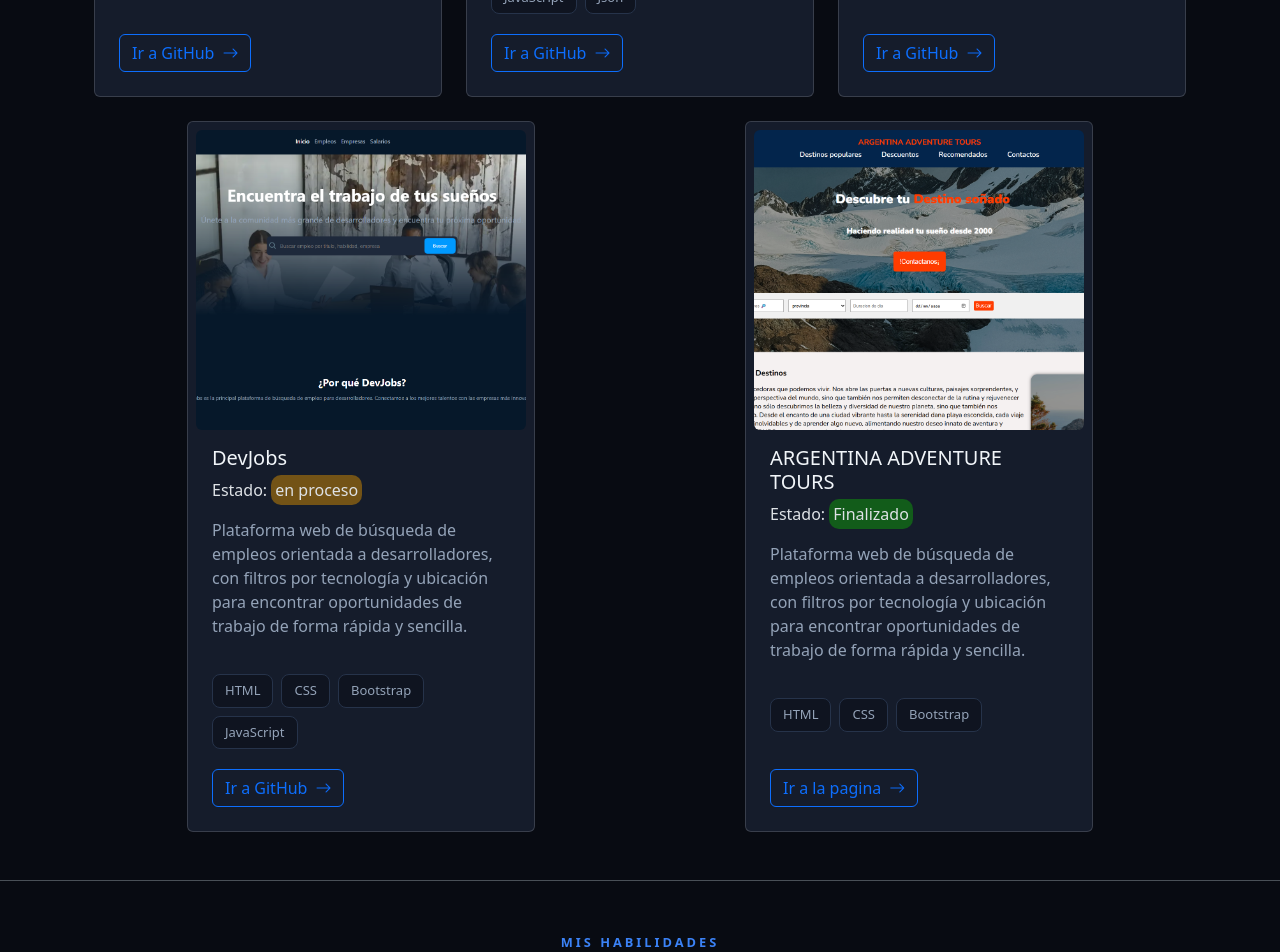
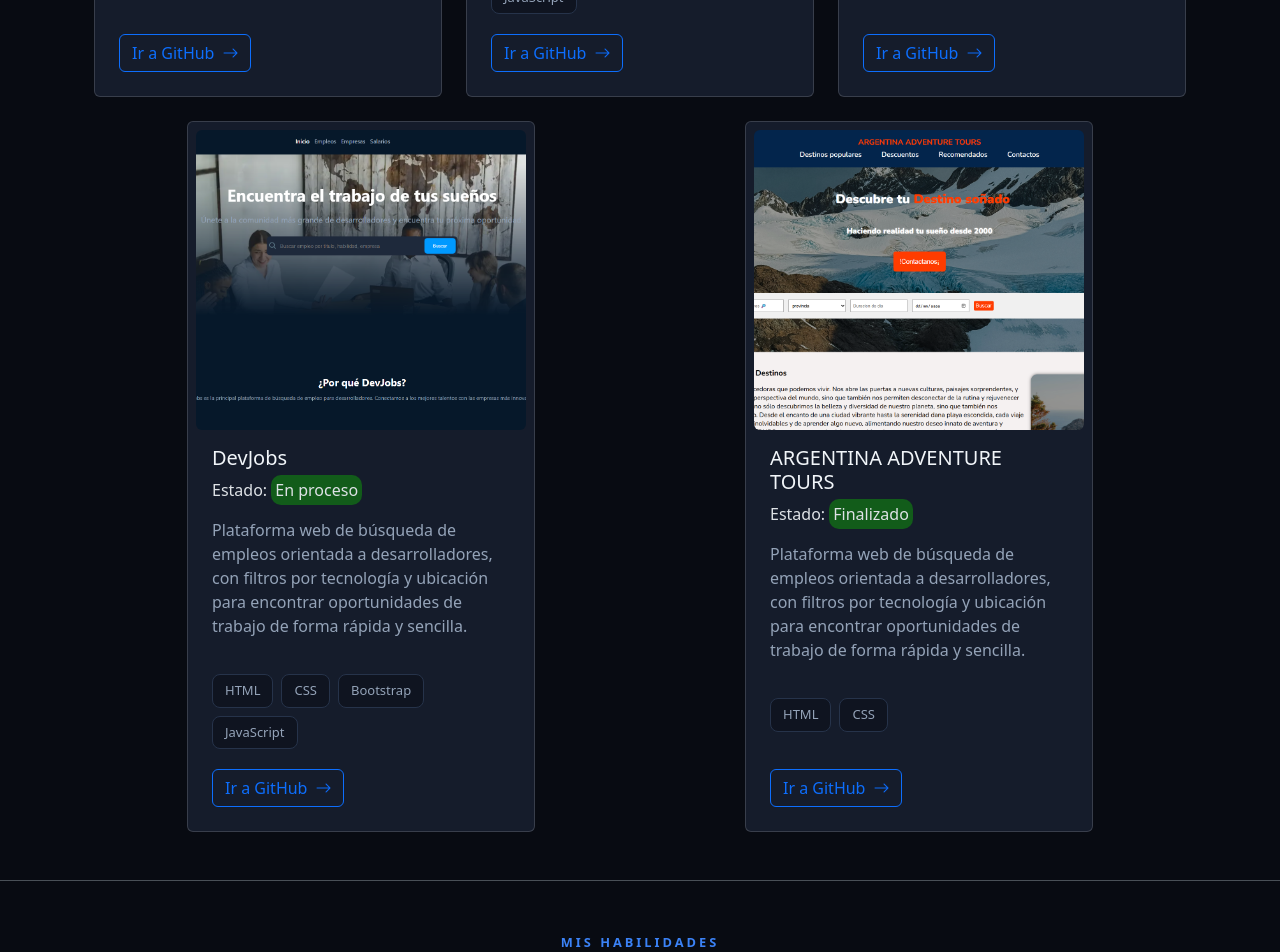
Before and after one commit to Matiassanchez18/Portafolio-React, a React (Vite) app in the folder Portafolio/: page / in a window 1280 px wide. Shown: the part 2220-3172 px from the top of the page. Built offline with nearby package versions, Linux system fonts and the light colour scheme.

Commit message:
Se agrego una funcion map para cumplir con los requisitos del tp

```diff
--- a/Portafolio/src/components/Proyectos.jsx
+++ b/Portafolio/src/components/Proyectos.jsx
@@ -5,9 +5,9 @@
 import Tour from "../assets/Tour.png";
 import Card from "react-bootstrap/Card";
 
-function Proyectos(){
-    return(
-        <>
+function Proyectos({ Proyectos }) {
+  return (
+    <>
       <section className="border-top ">
         <article className="container mt-5">
           <h2>Proyectos & desarrollo</h2>
@@ -18,7 +18,7 @@
 
           <div className="container mt-5" id="Proyecto">
             <div className="row g-4 justify-content-around">
-              <div className="col-12 col-md-6 col-lg-4">
+              {/* <div className="col-12 col-md-6 col-lg-4">
                 <Card className="CardProyectos h-100 p-2">
                   <Card.Img
                     variant="top"
@@ -221,13 +221,52 @@
                     </a>
                   </Card.Body>
                 </Card>
-              </div>
+              </div> */}
+              {Proyectos.map((proyecto) => (
+                <div className="col-12 col-md-6 col-lg-4">
+                  <Card className="CardProyectos h-100 p-2">
+                    <Card.Img
+                      variant="top"
+                      className="rounded"
+                      src={proyecto.img}
+                      alt="Sistema de gestión de turnos"
+                    />
+
+                    <Card.Body className="d-flex flex-column">
+                      <Card.Title>{proyecto.titulo}</Card.Title>
+                      <p>
+                        Estado:{" "}
+                        <span className="Finalizado p-1">
+                          {proyecto.estado}
+                        </span>
+                      </p>
+
+                      <Card.Text>{proyecto.descripcion}</Card.Text>
+
+                      <ul className="ListaLenguajes">
+                        {proyecto.tecnologias.map((tecnologia)=>
+                        <li>{tecnologia}</li>
+                        )}
+
+                      </ul>
+
+                      <a
+                        className="mt-auto align-self-start btn btn-outline-primary"
+                        target="_blank"
+                        href={proyecto.link}
+                      >
+                        Ir a GitHub
+                        <i className="bi bi-arrow-right ms-2"></i>
+                      </a>
+                    </Card.Body>
+                  </Card>
+                </div>
+              ))}
             </div>
           </div>
         </article>
       </section>
-
-        </>
-    )
+    </>
+  );
 }
-export default Proyectos
+export default Proyectos;
--- a/Portafolio/src/pages/Inicio.jsx
+++ b/Portafolio/src/pages/Inicio.jsx
@@ -16,6 +16,7 @@
       descripcion:
         "Aplicación web para gestionar turnos de manera simple y organizada, permitiendo administrar pacientes, profesionales y sus respectivas citas",
       tecnologias: ["HTML", "CSS", "Bootstrap", "Json", "JavaScript"],
+      link:"https://github.com/Matiassanchez18/SistemaDeTurnos"
     },
     {
       img: `./ProyectoGammer.png`,
@@ -24,6 +25,7 @@
       descripcion:
         "Consiste en el desarrollo de un sitio web que ofrece un catálogo de juegos para la venta, permitiendo a los usuarios administrar, visualizar y reseñar productos de manera interactiva.",
       tecnologias: ["HTML", "CSS", "Bootstrap", "Json", "JavaScript"],
+      link:"https://github.com/najr91/ProyectoGammer"
     },
     {
       img: `./DeporTuc.png`,
@@ -32,6 +34,7 @@
       descripcion:
         "Plataforma web orientada al ámbito deportivo, diseñada para facilitar la gestión y organización de actividades, ofreciendo una experiencia simple y accesible para los usuarios.",
       tecnologias: ["HTML", "CSS", "Bootstrap"],
+      link:"https://github.com/frantejerizo/Proyecto-DeporTuc"
     },
     {
       img: `./DevJobs.png`,
@@ -40,6 +43,7 @@
       descripcion:
         "Plataforma web de búsqueda de empleos orientada a desarrolladores, con filtros por tecnología y ubicación para encontrar oportunidades de trabajo de forma rápida y sencilla.",
       tecnologias: ["HTML", "CSS", "Bootstrap","JavaScript"],
+      link:""
     },
     {
       img: `./Tour.png`,
@@ -48,12 +52,13 @@
       descripcion:
         "Plataforma web de búsqueda de empleos orientada a desarrolladores, con filtros por tecnología y ubicación para encontrar oportunidades de trabajo de forma rápida y sencilla.",
       tecnologias: ["HTML", "CSS"],
+      link:"https://proyecto-tour-rollingcode.netlify.app/"
     }
   ];
   return (
     <>
       <Header ></Header>
-      <PortafolioMain Matias={Matias} Proyectos={Proyectos}></PortafolioMain>
+      <PortafolioMain Matias={Matias} MisProyectos={Proyectos}></PortafolioMain>
     </>
   );
 }
```
